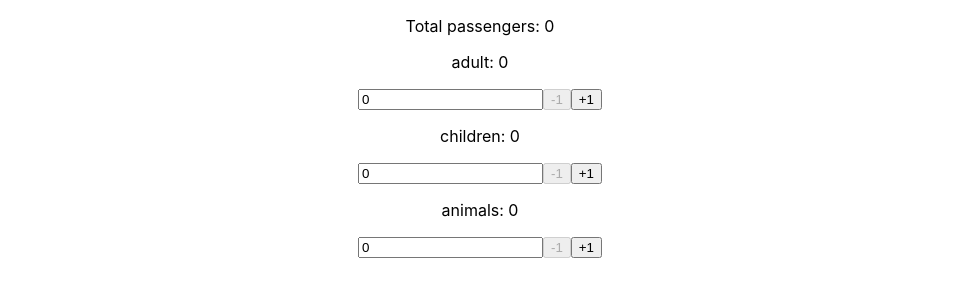
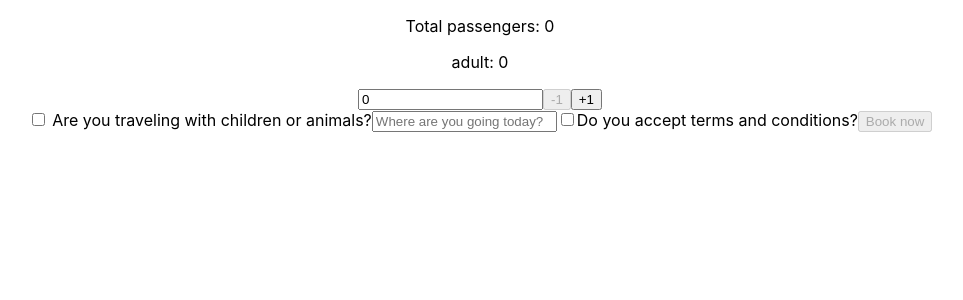
Before and after one commit to przemek-ycd/react-counter, a React (Create React App) app: page / in a window 1280 px wide. Shown: the top 300 px of the page, without its empty margins (160-1123 px from the left). Built offline with nearby package versions, Linux system fonts and the light colour scheme.

Commit message:
add input value and checkboxes

```diff
--- a/src/App.js
+++ b/src/App.js
@@ -6,15 +6,38 @@ function App() {
   const [adultCount, setAdultCount] = useState(0);
   const [childrenCount, setChildrenCount] = useState(0);
   const [animalsCount, setAnimalsCount] = useState(0);
+  const [inputValueLocation, setInputValueLocation] = useState();
+  const [inputCheckboxChildrenOrAnimals, setInputCheckboxChildrenOrAnimals] = useState(false);
+  const [inputCheckboxTermAndConditions, setInputCheckboxTermAndConditions] = useState(false);
+
+  const handleInputValueLocation = (event) => {
+    setInputValueLocation(event.target.value)
+  }
+
+  const handleInputCheckboxChildrenOrAnimals = (event) => {
+    setInputCheckboxChildrenOrAnimals(event.target.checked)
+  }
+
+  const handleInputCheckboxTermAndConditions = (event) => {
+    setInputCheckboxTermAndConditions(event.target.checked)
+  }
+
 
   return (
     <div className="App">
       <header>
         <p>Total passengers: {adultCount + childrenCount}</p>
           <Counter onChange={setAdultCount} value={adultCount} maxValue={8} tag="adult"/>
-          <Counter onChange={setChildrenCount} value={childrenCount} maxValue={4} tag="children"/>
-          <Counter onChange={setAnimalsCount} value={animalsCount} maxValue={2} tag="animals"/>
+          <input type="checkbox" checked={inputCheckboxChildrenOrAnimals} onChange={handleInputCheckboxChildrenOrAnimals}/> Are you traveling with children or animals?
+          { inputCheckboxChildrenOrAnimals && <>
+            <Counter onChange={setChildrenCount} value={childrenCount} maxValue={4} tag="children"/>
+            <Counter onChange={setAnimalsCount} value={animalsCount} maxValue={2} tag="animals"/>
+          </>}
 
+          <input type="text" value={inputValueLocation} onChange={handleInputValueLocation} placeholder="Where are you going today?"/>
+          <input type="checkbox" name="termsAndConditions" checked={inputCheckboxTermAndConditions} onChange={handleInputCheckboxTermAndConditions}/>
+          <label for="termsAndConditions">Do you accept terms and conditions?</label>
+          <input type="button" value="Book now" disabled={!inputCheckboxTermAndConditions}/>
       </header>
     </div>
   );
```
